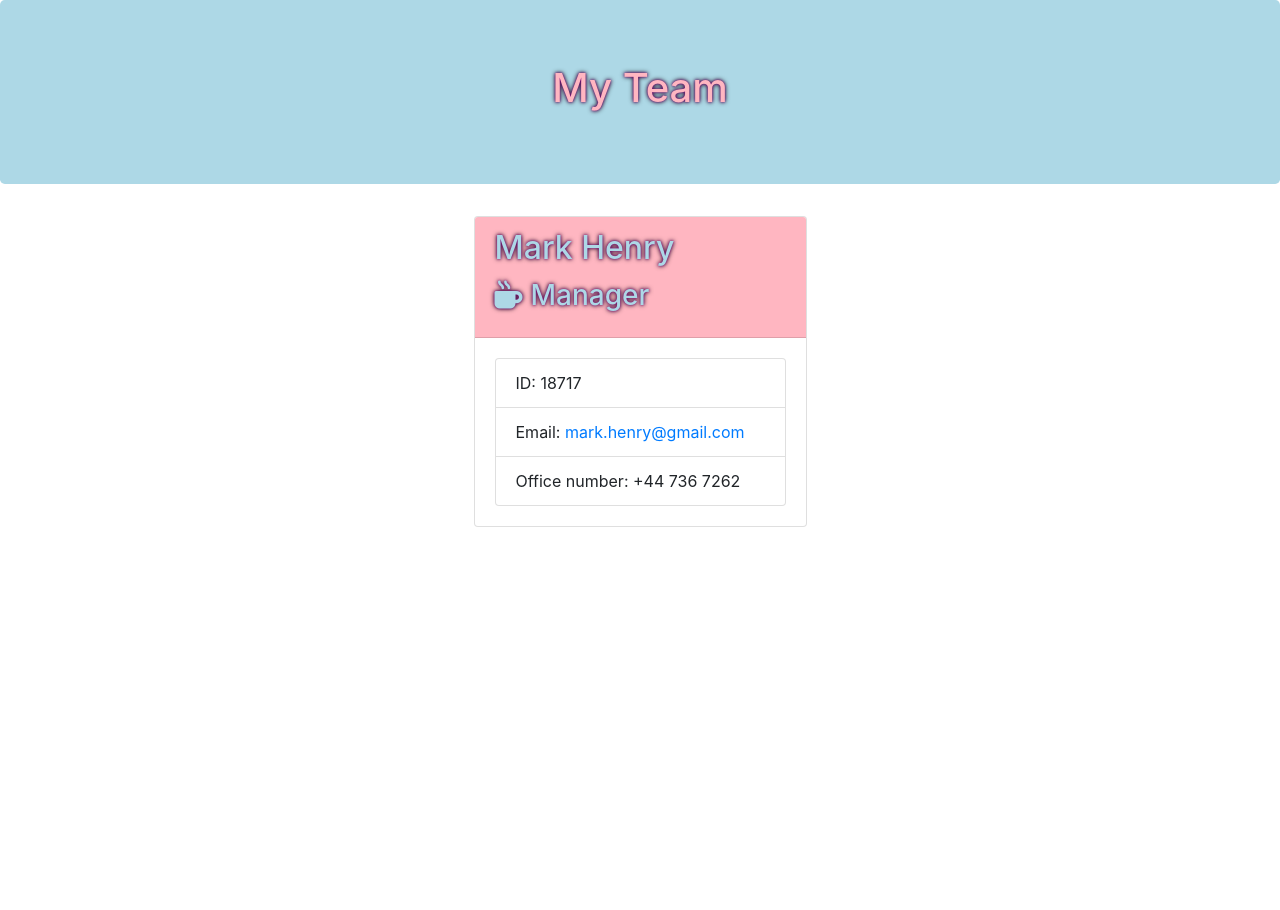
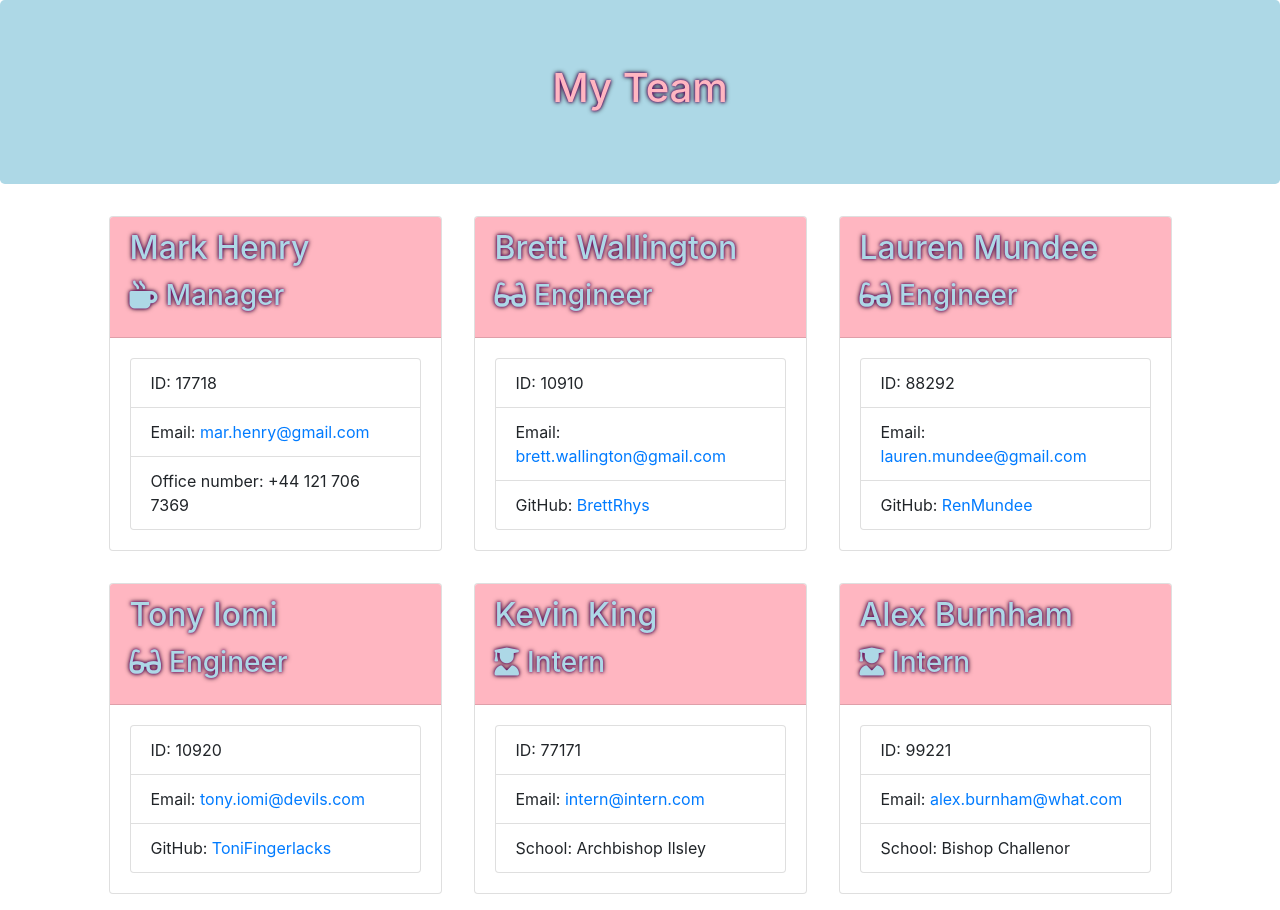
Before and after one commit to MichaelFriel/squad-profile-generator, a website: page output/team.html in a window 1280 px wide. Before the commit the page ends 800 px from the top, so only its background shows below. Drawn offline with nearby package versions, Linux system fonts and the light colour scheme.

Commit message:
Added additional information to the index page so that it is better populated.

```diff
--- a/output/team.html
+++ b/output/team.html
@@ -32,12 +32,82 @@
         </div>
         <div class="card-body">
             <ul class="list-group">
-                <li class="list-group-item">ID: 18717</li>
-                <li class="list-group-item">Email: <a href="mailto:mark.henry@gmail.com">mark.henry@gmail.com</a></li>
-                <li class="list-group-item">Office number: +44 736 7262</li>
+                <li class="list-group-item">ID: 17718</li>
+                <li class="list-group-item">Email: <a href="mailto:mar.henry@gmail.com">mar.henry@gmail.com</a></li>
+                <li class="list-group-item">Office number: +44 121 706 7369</li>
             </ul>
         </div>
     </div>
+
+        <div class="card employee-card m-3">
+    <div class="card-header">
+        <h2 class="card-title">Brett Wallington</h2>
+        <h3 class="card-title"><i class="fas fa-glasses mr-2"></i>Engineer</h3>
+    </div>
+    <div class="card-body">
+        <ul class="list-group">
+            <li class="list-group-item">ID: 10910</li>
+            <li class="list-group-item">Email: <a href="mailto:brett.wallington@gmail.com">brett.wallington@gmail.com</a></li>
+            <li class="list-group-item">GitHub: <a href="https://github.com/BrettRhys" target="_blank" rel="noopener noreferrer">BrettRhys</a></li>
+        </ul>
+    </div>
+</div>
+
+        <div class="card employee-card m-3">
+    <div class="card-header">
+        <h2 class="card-title">Lauren Mundee</h2>
+        <h3 class="card-title"><i class="fas fa-glasses mr-2"></i>Engineer</h3>
+    </div>
+    <div class="card-body">
+        <ul class="list-group">
+            <li class="list-group-item">ID: 88292</li>
+            <li class="list-group-item">Email: <a href="mailto:lauren.mundee@gmail.com">lauren.mundee@gmail.com</a></li>
+            <li class="list-group-item">GitHub: <a href="https://github.com/RenMundee" target="_blank" rel="noopener noreferrer">RenMundee</a></li>
+        </ul>
+    </div>
+</div>
+
+        <div class="card employee-card m-3">
+    <div class="card-header">
+        <h2 class="card-title">Tony Iomi</h2>
+        <h3 class="card-title"><i class="fas fa-glasses mr-2"></i>Engineer</h3>
+    </div>
+    <div class="card-body">
+        <ul class="list-group">
+            <li class="list-group-item">ID: 10920</li>
+            <li class="list-group-item">Email: <a href="mailto:tony.iomi@devils.com">tony.iomi@devils.com</a></li>
+            <li class="list-group-item">GitHub: <a href="https://github.com/ToniFingerlacks" target="_blank" rel="noopener noreferrer">ToniFingerlacks</a></li>
+        </ul>
+    </div>
+</div>
+
+        <div class="card employee-card m-3">
+    <div class="card-header">
+        <h2 class="card-title">Kevin King</h2>
+        <h3 class="card-title"><i class="fas fa-user-graduate mr-2"></i>Intern</h3>
+    </div>
+    <div class="card-body">
+        <ul class="list-group">
+            <li class="list-group-item">ID: 77171</li>
+            <li class="list-group-item">Email: <a href="mailto:intern@intern.com">intern@intern.com</a></li>
+            <li class="list-group-item">School: Archbishop Ilsley</li>
+        </ul>
+    </div>
+</div>
+
+        <div class="card employee-card m-3">
+    <div class="card-header">
+        <h2 class="card-title">Alex Burnham</h2>
+        <h3 class="card-title"><i class="fas fa-user-graduate mr-2"></i>Intern</h3>
+    </div>
+    <div class="card-body">
+        <ul class="list-group">
+            <li class="list-group-item">ID: 99221</li>
+            <li class="list-group-item">Email: <a href="mailto:alex.burnham@what.com">alex.burnham@what.com</a></li>
+            <li class="list-group-item">School: Bishop Challenor</li>
+        </ul>
+    </div>
+</div>
 
             </div>
         </div>
```
